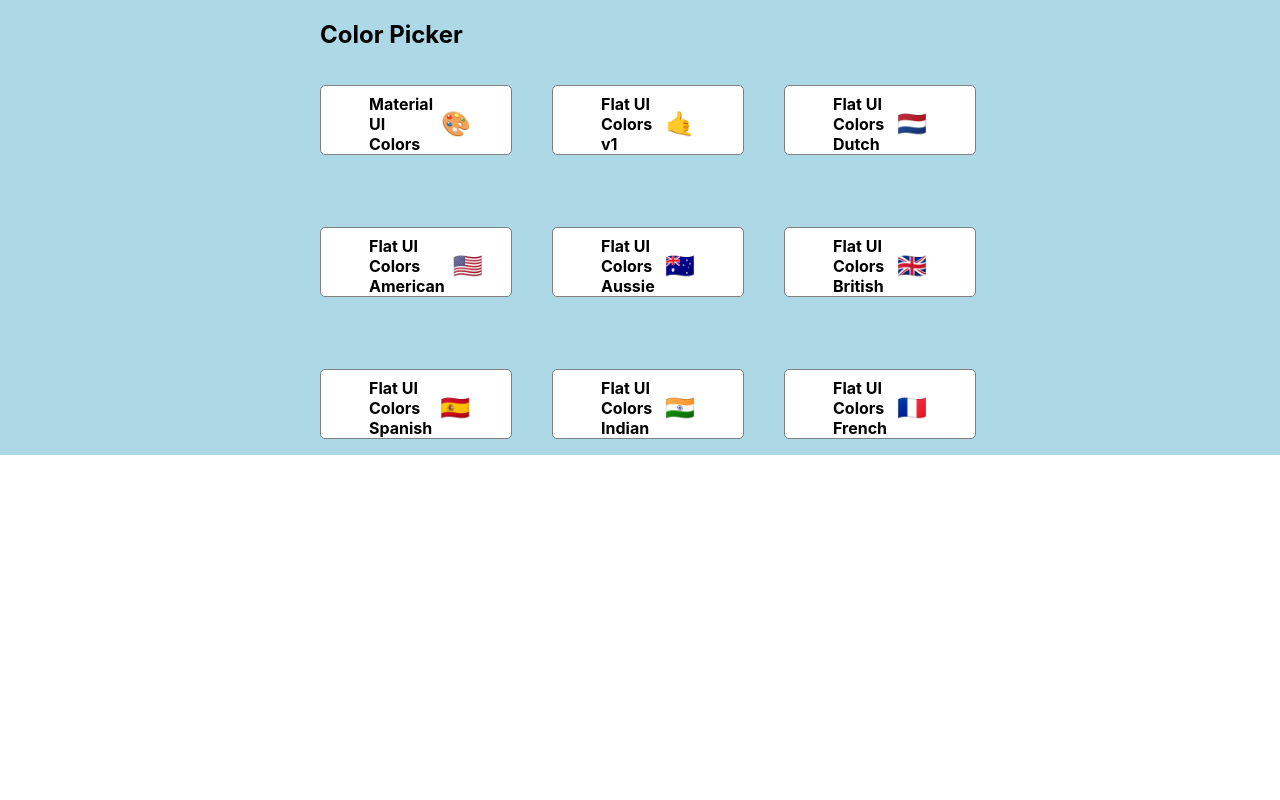
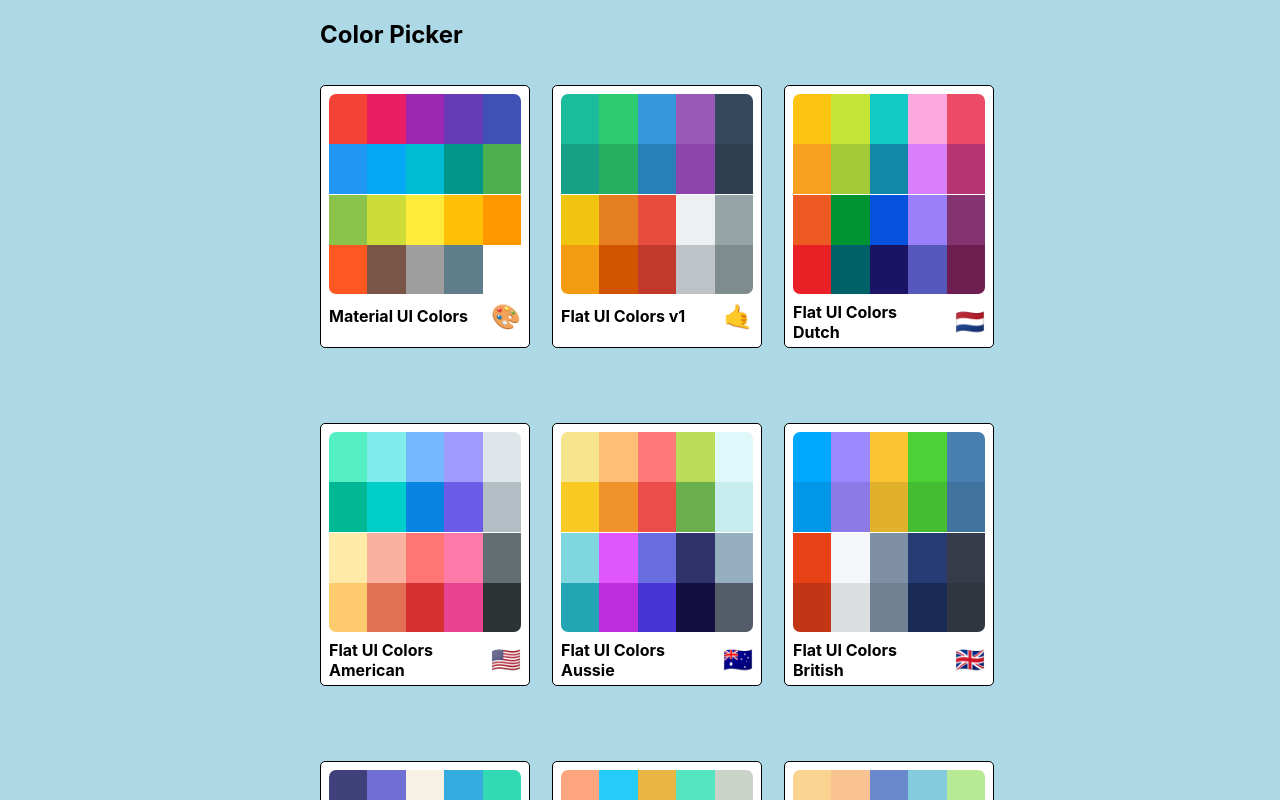
Before and after one commit to abonns/color-picker, a React (Create React App) app: page / in a window 1280 px wide. Built offline with nearby package versions, Linux system fonts and the light colour scheme.

Commit message:
MiniPalette styling finished

```diff
--- a/src/MiniPalette.js
+++ b/src/MiniPalette.js
@@ -4,26 +4,32 @@
 const styles = {
   root: {
     backgroundColor: "white",
+    border: "1px solid black",
+    width: "100%",
+    height: "92%",
     borderRadius: "5px",
-    border: "1px solid gray",
-    padding: "0 3rem",
-    position: "relative",
+    padding: "0.5rem",
+    position: "'absolute',",
     overflow: "hidden",
-    "&:hover": {
-      cursor: "pointer"
+    cursor: "pointer",
+    "&:hover svg": {
+      opacity: 1
     }
   },
-
   colors: {
-    backgroundColor: "grey"
+    backgroundColor: "white",
+    height: "200px",
+    width: "100%",
+    borderRadius: "7px",
+    overflow: "hidden"
   },
 
   title: {
     display: "flex",
     justifyContent: "space-between",
     alignItems: "center",
+    margin: "0",
     color: "black",
-    margin: "0",
     paddingTop: "0.5rem",
     fontSize: "1rem",
     position: "relative"
@@ -32,13 +38,29 @@
   emoji: {
     marginLeft: "0.5rem",
     fontSize: "1.5rem"
+  },
+
+  miniColor: {
+    height: "25%",
+    width: "20%",
+    margin: "0 auto",
+    display: "inline-block",
+    position: "relative",
+    marginBottom: "-3.5px"
   }
 };
 function MiniPalette(props) {
-  const { classes, paletteName, emoji } = props;
+  const { classes, paletteName, emoji, colors } = props;
+  const miniColorBoxes = colors.map(color => (
+    <div
+      className={classes.miniColor}
+      style={{ backgroundColor: color.color }}
+      key={color.name}
+    />
+  ));
   return (
     <div className={classes.root}>
-      <div className={classes.colors} />
+      <div className={classes.colors}>{miniColorBoxes}</div>
       <h5 className={classes.title}>
         {paletteName} <span className={classes.emoji}>{emoji}</span>
       </h5>
--- a/src/PaletteList.js
+++ b/src/PaletteList.js
@@ -6,10 +6,11 @@
 const styles = {
   root: {
     backgroundColor: "lightblue",
-    height: "100%",
+    height: "100vh",
     display: "flex",
     alignItems: "flex-start",
-    justifyContent: "center"
+    justifyContent: "center",
+    overflow: "hidden"
   },
 
   container: {
```
